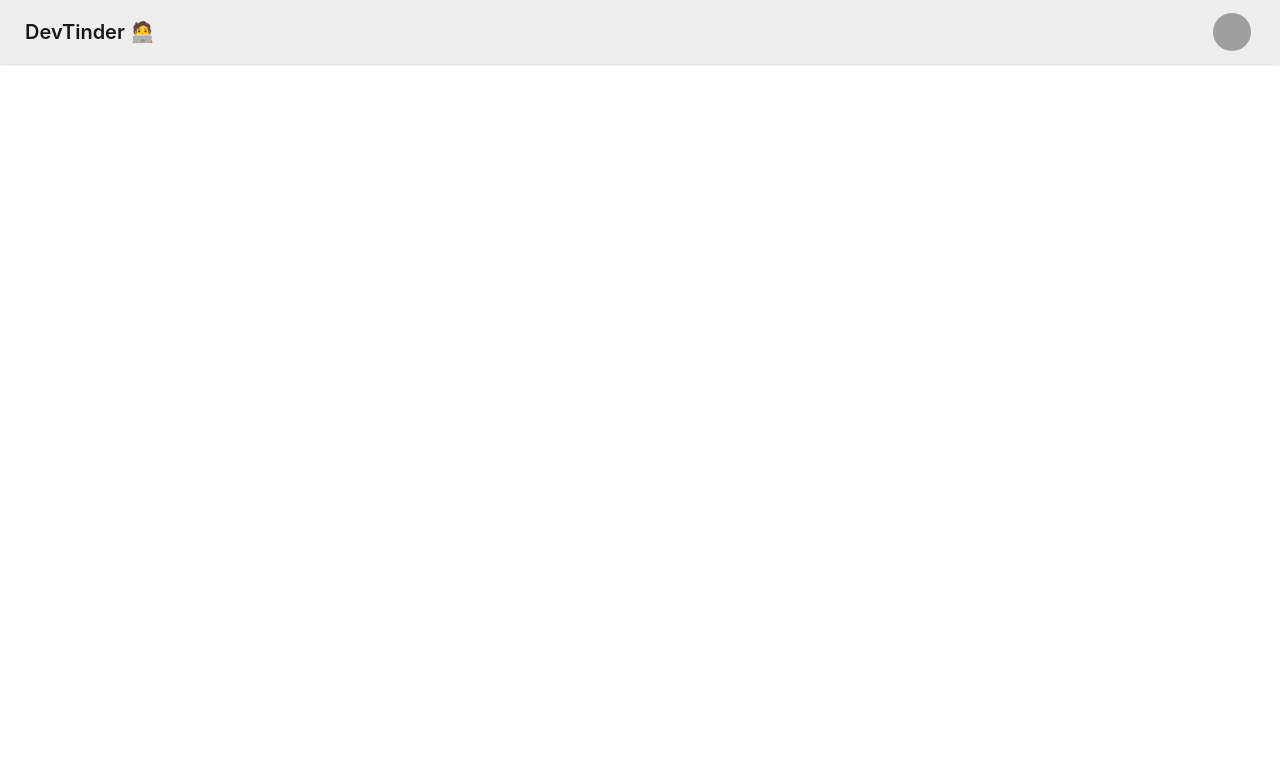
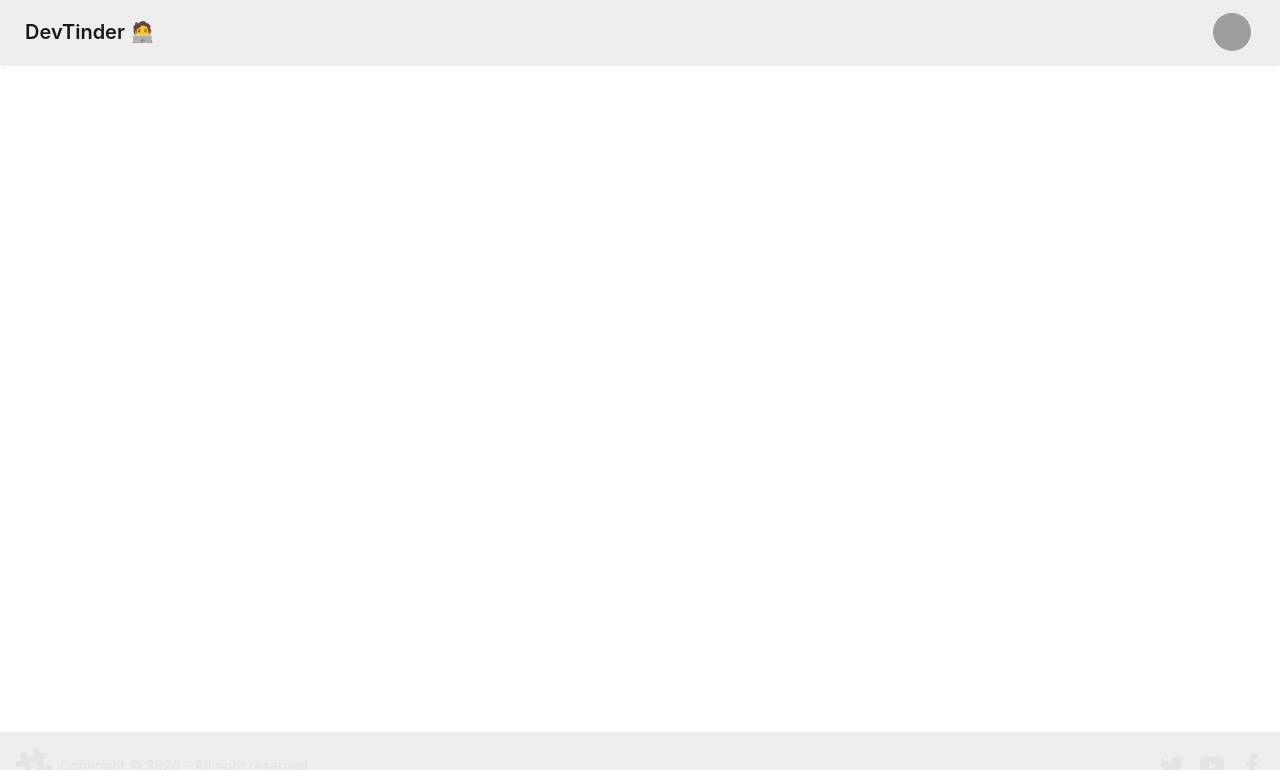
Before and after one commit to Bijoy-Binil/DevTinder, a React app in the folder frontend/: page / in a window 1280 px wide. Shown: the top 770 px of the page. Built offline with nearby package versions, Linux system fonts and the light colour scheme; grey boxes are pictures that could not be loaded; the HTML template or start-up script is replaced by a standard one.

Commit message:
Routing created

```diff
--- a/frontend/package.json
+++ b/frontend/package.json
@@ -13,6 +13,7 @@
     "@tailwindcss/vite": "^4.3.0",
     "react": "^19.2.6",
     "react-dom": "^19.2.6",
+    "react-router-dom": "^7.15.1",
     "tailwindcss": "^4.3.0"
   },
   "devDependencies": {
--- a/frontend/src/App.jsx
+++ b/frontend/src/App.jsx
@@ -1,8 +1,22 @@
-import Navbar from "./components/Navbar"
-
+import {BrowserRouter,Routes,Route} from "react-router-dom"
+import Body from "./components/Body"
+import Login from "./components/Login"
+import Profile from "./components/Profile"
 const App = () => {
   return (
-    <div className=""><Navbar/></div>
+    <div >
+
+      <BrowserRouter basename='/'>
+      <Routes>
+      <Route path='/' element={<Body/>}>
+        <Route path='login' element={<Login/>}/>
+        <Route path='profile' element={<Profile/>}/>
+      </Route>
+
+      </Routes>
+      </BrowserRouter>
+
+    </div>
   )
 }
 export default App
--- /dev/null
+++ b/frontend/src/components/Body.jsx
@@ -0,0 +1,14 @@
+import { Outlet } from "react-router-dom"
+import Navbar from "./Navbar"
+import Footer from "./Footer"
+
+const Body = () => {
+  return (
+    <div>
+         <Navbar/>
+         <Outlet/>
+         <Footer/>
+    </div>
+  )
+}
+export default Body
--- /dev/null
+++ b/frontend/src/components/Footer.jsx
@@ -0,0 +1,58 @@
+const Footer = () => {
+  return (
+    <div>
+      <footer className="footer sm:footer-horizontal bg-base-300 text-neutral-content fixed bottom-0 items-center p-4">
+        <aside className="grid-flow-col items-center">
+          <svg
+            width="36"
+            height="36"
+            viewBox="0 0 24 24"
+            xmlns="http://www.w3.org/2000/svg"
+            fillRule="evenodd"
+            clipRule="evenodd"
+            className="fill-current"
+          >
+            <path d="M22.672 15.226l-2.432.811.841 2.515c.33 1.019-.209 2.127-1.23 2.456-1.15.325-2.148-.321-2.463-1.226l-.84-2.518-5.013 1.677.84 2.517c.391 1.203-.434 2.542-1.831 2.542-.88 0-1.601-.564-1.86-1.314l-.842-2.516-2.431.809c-1.135.328-2.145-.317-2.463-1.229-.329-1.018.211-2.127 1.231-2.456l2.432-.809-1.621-4.823-2.432.808c-1.355.384-2.558-.59-2.558-1.839 0-.817.509-1.582 1.327-1.846l2.433-.809-.842-2.515c-.33-1.02.211-2.129 1.232-2.458 1.02-.329 2.13.209 2.461 1.229l.842 2.515 5.011-1.677-.839-2.517c-.403-1.238.484-2.553 1.843-2.553.819 0 1.585.509 1.85 1.326l.841 2.517 2.431-.81c1.02-.33 2.131.211 2.461 1.229.332 1.018-.21 2.126-1.23 2.456l-2.433.809 1.622 4.823 2.433-.809c1.242-.401 2.557.484 2.557 1.838 0 .819-.51 1.583-1.328 1.847m-8.992-6.428l-5.01 1.675 1.619 4.828 5.011-1.674-1.62-4.829z"></path>
+          </svg>
+          <p>Copyright © {new Date().getFullYear()} - All right reserved</p>
+        </aside>
+        <nav className="grid-flow-col gap-4 md:place-self-center md:justify-self-end">
+          <a>
+            <svg
+              xmlns="http://www.w3.org/2000/svg"
+              width="24"
+              height="24"
+              viewBox="0 0 24 24"
+              className="fill-current"
+            >
+              <path d="M24 4.557c-.883.392-1.832.656-2.828.775 1.017-.609 1.798-1.574 2.165-2.724-.951.564-2.005.974-3.127 1.195-.897-.957-2.178-1.555-3.594-1.555-3.179 0-5.515 2.966-4.797 6.045-4.091-.205-7.719-2.165-10.148-5.144-1.29 2.213-.669 5.108 1.523 6.574-.806-.026-1.566-.247-2.229-.616-.054 2.281 1.581 4.415 3.949 4.89-.693.188-1.452.232-2.224.084.626 1.956 2.444 3.379 4.6 3.419-2.07 1.623-4.678 2.348-7.29 2.04 2.179 1.397 4.768 2.212 7.548 2.212 9.142 0 14.307-7.721 13.995-14.646.962-.695 1.797-1.562 2.457-2.549z"></path>
+            </svg>
+          </a>
+          <a>
+            <svg
+              xmlns="http://www.w3.org/2000/svg"
+              width="24"
+              height="24"
+              viewBox="0 0 24 24"
+              className="fill-current"
+            >
+              <path d="M19.615 3.184c-3.604-.246-11.631-.245-15.23 0-3.897.266-4.356 2.62-4.385 8.816.029 6.185.484 8.549 4.385 8.816 3.6.245 11.626.246 15.23 0 3.897-.266 4.356-2.62 4.385-8.816-.029-6.185-.484-8.549-4.385-8.816zm-10.615 12.816v-8l8 3.993-8 4.007z"></path>
+            </svg>
+          </a>
+          <a>
+            <svg
+              xmlns="http://www.w3.org/2000/svg"
+              width="24"
+              height="24"
+              viewBox="0 0 24 24"
+              className="fill-current"
+            >
+              <path d="M9 8h-3v4h3v12h5v-12h3.642l.358-4h-4v-1.667c0-.955.192-1.333 1.115-1.333h2.885v-5h-3.808c-3.596 0-5.192 1.583-5.192 4.615v3.385z"></path>
+            </svg>
+          </a>
+        </nav>
+      </footer>
+    </div>
+  );
+};
+export default Footer;
--- /dev/null
+++ b/frontend/src/components/Login.jsx
@@ -0,0 +1,6 @@
+const Login = () => {
+  return (
+    <div>Login</div>
+  )
+}
+export default Login
--- /dev/null
+++ b/frontend/src/components/Profile.jsx
@@ -0,0 +1,6 @@
+const Profile = () => {
+  return (
+    <div>Profile</div>
+  )
+}
+export default Profile
```
Also changed, not shown: 1 other file (tests, documents, lock files or other folders).
